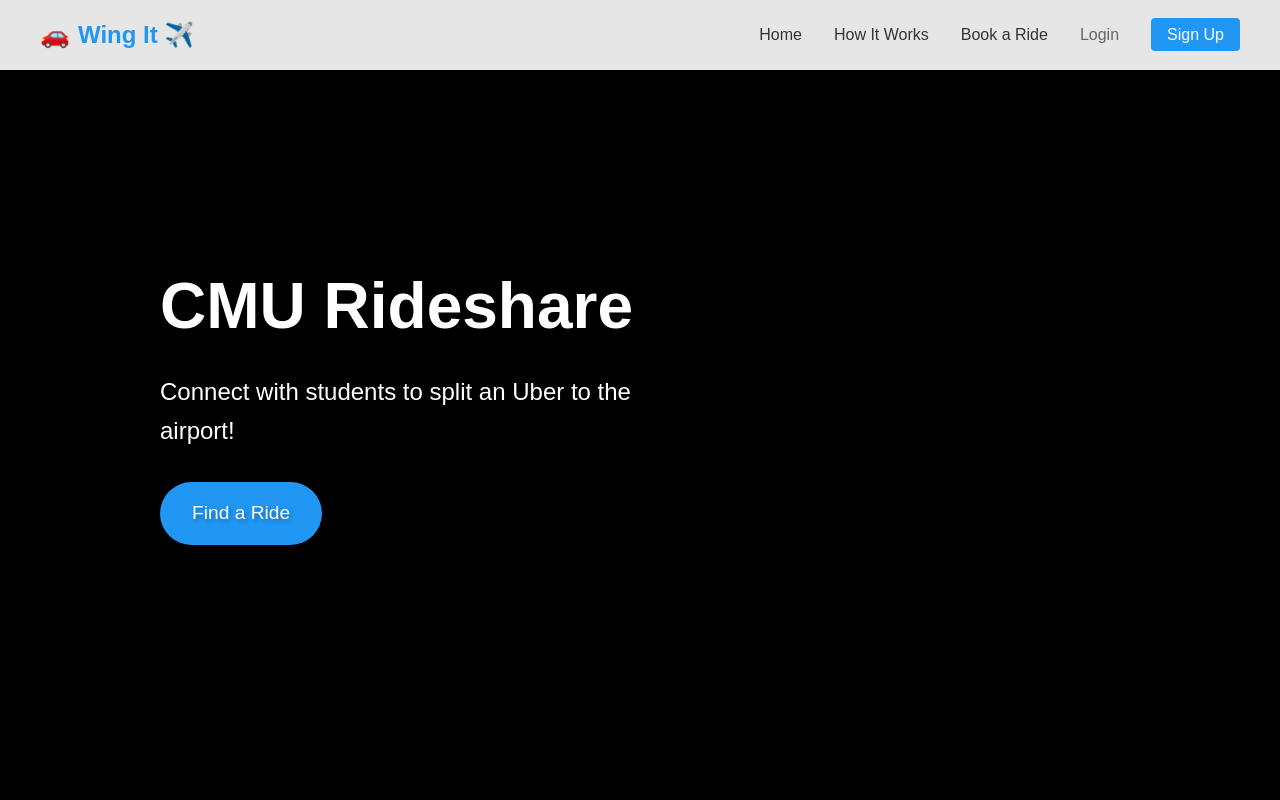
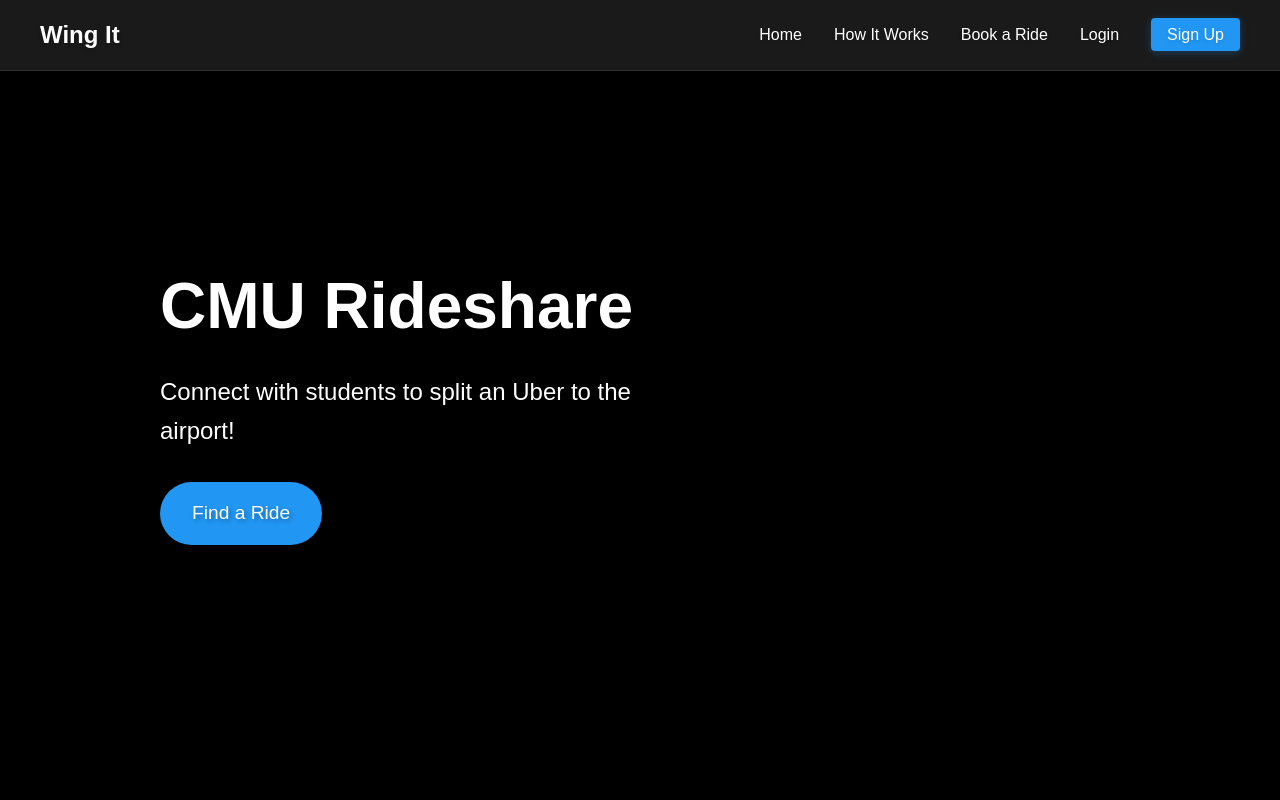
Before and after one commit to Harrison-Zoccoli/NewWingIt, a Flask app: page / in a window 1280 px wide. Run offline with Flask 3, Linux system fonts and the light colour scheme; some libraries are stand-ins or nearby versions.

Commit message:
Changed nav bar: glassy effect, white text, removed emojis

```diff
--- a/static/style.css
+++ b/static/style.css
@@ -13,14 +13,14 @@ body {
 
 /* Navigation */
 nav {
-    background-color: rgba(255, 255, 255, 0.9);
-    backdrop-filter: blur(10px);
+    background-color: rgba(255, 255, 255, 0.1);
+    backdrop-filter: blur(8px);
     padding: 1rem;
     position: fixed;
     width: 100%;
     top: 0;
     z-index: 1000;
-    box-shadow: 0 2px 8px rgba(0,0,0,0.1);
+    border-bottom: 1px solid rgba(255, 255, 255, 0.1);
 }
 
 .nav-container {
@@ -36,11 +36,8 @@ nav {
     align-items: center;
     font-size: 1.5rem;
     font-weight: bold;
-    color: #2196F3;
-}
-
-.logo-text {
-    margin-left: 8px;
+    color: white;
+    text-shadow: 0 2px 4px rgba(0,0,0,0.1);
 }
 
 nav ul {
@@ -54,18 +51,19 @@ nav ul li {
 }
 
 nav a {
-    color: #333;
+    color: white;
     text-decoration: none;
     font-weight: 500;
     transition: color 0.3s ease;
+    text-shadow: 0 2px 4px rgba(0,0,0,0.1);
 }
 
 nav a:hover {
-    color: #2196F3;
+    color: #64B5F6;
 }
 
 .login {
-    color: #666;
+    color: white;
 }
 
 .sign-up {
@@ -73,6 +71,8 @@ nav a:hover {
     color: white;
     padding: 0.5rem 1rem;
     border-radius: 4px;
+    backdrop-filter: blur(4px);
+    box-shadow: 0 2px 8px rgba(33, 150, 243, 0.3);
     transition: background-color 0.3s ease;
 }
 
--- a/templates/base.html
+++ b/templates/base.html
@@ -6,13 +6,23 @@
     <title>Wing It - {% block title %}{% endblock %}</title>
     <link rel="stylesheet" href="{{ url_for('static', filename='style.css') }}">
     <script type="module" src="https://unpkg.com/@splinetool/viewer@0.9.490/build/spline-viewer.js"></script>
+    <script>
+        // Preload Spline scene
+        window.addEventListener('load', function() {
+            const splineViewer = document.querySelector('spline-viewer');
+            if (splineViewer) {
+                splineViewer.addEventListener('load', function() {
+                    document.querySelector('.loading-overlay').style.display = 'none';
+                });
+            }
+        });
+    </script>
 </head>
 <body>
     <nav>
         <div class="nav-container">
             <div class="logo">
-                <span class="car-icon">🚗</span>
-                <span class="logo-text">Wing It ✈️</span>
+                <span class="logo-text">Wing It</span>
             </div>
             <ul>
                 <li><a href="{{ url_for('index') }}">Home</a></li>
```
